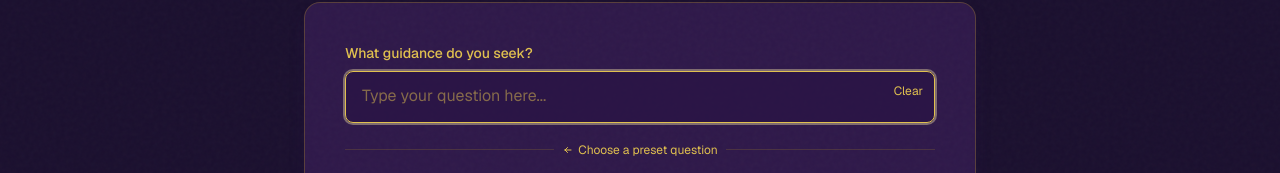
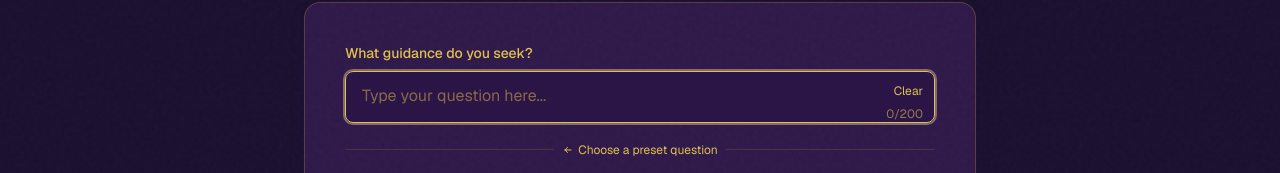
Before and after one commit to zetos/tarot-poc, a Next.js app: page / in a window 1280 px wide. Both pictures are taken after a click on the button "Type your own question". Shown: the part 271-444 px from the top of the page. Built offline with nearby package versions, Linux system fonts and the light colour scheme.

Commit message:
feat: add custom question validation and character limit enforcement (#5)
* feat: enhance QuestionInput with char limit & styling

* refactor: improve validation and error handling for custom questions

* refactor: use `NextResponse.json()` directly instead of using object builders

```diff
--- a/src/app/api/reading/route.ts
+++ b/src/app/api/reading/route.ts
@@ -2,6 +2,7 @@ import { allCards } from '@/data/cards';
 import { readingQuestions } from '@/data/questions';
 import { spreads } from '@/data/spreads';
 import { drawCards } from '@/lib/tarot-utils';
+import { validateCustomQuestion } from '@/lib/validation';
 import type { ReadingRequest, ReadingResponse } from '@/types/tarot';
 import { NextResponse } from 'next/server';
 
@@ -13,26 +14,37 @@ export async function POST(request: Request) {
     if ((!questionId || questionId === 'custom') && !customQuestion) {
       return NextResponse.json(
         { error: 'Missing questionId or customQuestion' },
-        { status: 400 }
+        { status: 400 },
       );
     }
 
     if (!spreadId) {
-      return NextResponse.json(
-        { error: 'Missing spreadId' },
-        { status: 400 }
-      );
+      return NextResponse.json({ error: 'Missing spreadId' }, { status: 400 });
     }
 
-    const question = questionId && questionId !== 'custom'
-      ? readingQuestions.find((q) => q.id === questionId)
-      : null;
+    let validatedCustomQuestion: string | undefined;
+
+    if (customQuestion) {
+      const validation = validateCustomQuestion(customQuestion);
+      if (!validation.success) {
+        return NextResponse.json(
+          { error: validation.errors[0].message },
+          { status: 400 },
+        );
+      }
+      validatedCustomQuestion = validation.data;
+    }
+
+    const question =
+      questionId && questionId !== 'custom'
+        ? readingQuestions.find((q) => q.id === questionId)
+        : null;
     const spread = spreads.find((s) => s.id === spreadId);
 
     if (questionId && questionId !== 'custom' && !question) {
       return NextResponse.json(
         { error: 'Invalid questionId' },
-        { status: 400 }
+        { status: 400 },
       );
     }
 
@@ -47,7 +59,7 @@ export async function POST(request: Request) {
       questionId: questionId || 'custom',
       spreadId,
       cards: drawnCards,
-      customQuestion,
+      customQuestion: validatedCustomQuestion,
     };
 
     return NextResponse.json(response);
@@ -55,7 +67,7 @@ export async function POST(request: Request) {
     console.error('Error in reading API:', error);
     return NextResponse.json(
       { error: 'Internal server error' },
-      { status: 500 }
+      { status: 500 },
     );
   }
 }
--- a/src/components/QuestionInput.tsx
+++ b/src/components/QuestionInput.tsx
@@ -1,7 +1,8 @@
 'use client';
 
-import { useState, useEffect, useRef } from 'react';
+import { useState, useEffect, useRef, useMemo } from 'react';
 import { motion, AnimatePresence } from 'framer-motion';
+import { CUSTOM_QUESTION_MAX_LENGTH } from '@/lib/validation-constants';
 
 type SelectOption = {
   value: string;
@@ -19,6 +20,20 @@ type QuestionInputProps = {
   customPlaceholder?: string;
 };
 
+const getCharCountColor = (length: number, maxLength: number): string => {
+  const ratio = length / maxLength;
+  if (ratio >= 1) return 'text-red-500';
+  if (ratio >= 0.9) return 'text-orange-500';
+  if (ratio >= 0.75) return 'text-yellow-500';
+  return 'text-mage-gold-600/60';
+};
+
+const checkOverLimit = (length: number, maxLength: number): boolean =>
+  length > maxLength;
+
+const checkShowWarning = (length: number, maxLength: number): boolean =>
+  length >= maxLength * 0.9 && !checkOverLimit(length, maxLength);
+
 export default function QuestionInput({
   label,
   options,
@@ -35,6 +50,21 @@ export default function QuestionInput({
   const buttonRef = useRef<HTMLButtonElement>(null);
   const dropdownRef = useRef<HTMLDivElement>(null);
   const textareaRef = useRef<HTMLTextAreaElement>(null);
+
+  const charCountColor = useMemo(
+    () => getCharCountColor(customQuestion.length, CUSTOM_QUESTION_MAX_LENGTH),
+    [customQuestion.length],
+  );
+
+  const overLimit = useMemo(
+    () => checkOverLimit(customQuestion.length, CUSTOM_QUESTION_MAX_LENGTH),
+    [customQuestion.length],
+  );
+
+  const showWarning = useMemo(
+    () => checkShowWarning(customQuestion.length, CUSTOM_QUESTION_MAX_LENGTH),
+    [customQuestion.length],
+  );
 
   const selectedOption = options.find((opt) => opt.value === value);
   const displayValue = selectedOption ? selectedOption.label : placeholder;
@@ -82,7 +112,7 @@ export default function QuestionInput({
       } else if (event.key === 'ArrowUp') {
         event.preventDefault();
         setHighlightedIndex((prev) =>
-          prev <= 0 ? options.length - 1 : prev - 1
+          prev <= 0 ? options.length - 1 : prev - 1,
         );
       } else if (event.key === 'Enter') {
         event.preventDefault();
@@ -192,16 +222,38 @@ export default function QuestionInput({
             onChange={(e) => onChangeCustomQuestion(e.target.value)}
             placeholder={customPlaceholder}
             rows={1}
-            className="w-full px-4 py-3 rounded-lg border border-mage-gold-600 bg-mage-purple-900/80 text-mage-gold-400 placeholder-mage-gold-600/50 transition-all focus:outline-none focus:ring-2 focus:ring-mage-gold-500/40 resize-none overflow-hidden"
+            maxLength={CUSTOM_QUESTION_MAX_LENGTH}
+            aria-describedby="char-count"
+            aria-invalid={overLimit}
+            className={`w-full pl-4 pr-12 py-3 rounded-lg border bg-mage-purple-900/80 text-mage-gold-400 placeholder-mage-gold-600/50 transition-all focus:outline-none focus:ring-2 resize-none overflow-hidden ${
+              overLimit
+                ? 'border-red-500 focus:ring-red-500/40'
+                : showWarning
+                  ? 'border-orange-500/70 focus:ring-orange-500/40'
+                  : 'border-mage-gold-600 focus:ring-mage-gold-500/40'
+            }`}
             style={{ minHeight: '52px' }}
           />
           <button
             type="button"
             onClick={handleSwitchToPreset}
             className="absolute right-3 top-3 text-xs text-mage-gold-600 hover:text-mage-gold-500 transition-colors"
+            aria-label="Clear question"
           >
             Clear
           </button>
+          <div
+            id="char-count"
+            role="status"
+            className="absolute bottom-2 right-3 text-xs transition-colors"
+            aria-live={overLimit || showWarning ? 'polite' : 'off'}
+            aria-atomic="true"
+          >
+            <span className="sr-only">Characters used: </span>
+            <span className={charCountColor}>
+              {customQuestion.length}/{CUSTOM_QUESTION_MAX_LENGTH}
+            </span>
+          </div>
         </motion.div>
       )}
 
--- /dev/null
+++ b/src/lib/validation-constants.ts
@@ -0,0 +1,28 @@
+export const VALIDATION_CONSTANTS = {
+  CUSTOM_QUESTION: {
+    MAX_LENGTH: 200,
+    MIN_LENGTH: 1,
+    FIELD_NAME: 'customQuestion',
+    ERROR_CODES: {
+      TOO_LONG: 'TOO_LONG',
+      TOO_SHORT: 'TOO_SHORT',
+      REQUIRED: 'REQUIRED',
+    } as const,
+    ERROR_MESSAGES: {
+      TOO_LONG: (limit: number) =>
+        `Question must be ${limit} characters or less`,
+      TOO_SHORT: 'Question must not be empty',
+      REQUIRED: 'A question is required',
+    },
+  },
+} as const;
+
+export type ValidationConstants = typeof VALIDATION_CONSTANTS;
+
+export type ValidationErrorCode =
+  | ValidationConstants['CUSTOM_QUESTION']['ERROR_CODES'][keyof ValidationConstants['CUSTOM_QUESTION']['ERROR_CODES']];
+
+export type ValidationFieldName = ValidationConstants['CUSTOM_QUESTION']['FIELD_NAME'];
+
+export const CUSTOM_QUESTION_MAX_LENGTH =
+  VALIDATION_CONSTANTS.CUSTOM_QUESTION.MAX_LENGTH;
--- /dev/null
+++ b/src/lib/validation.ts
@@ -0,0 +1,67 @@
+import {
+  VALIDATION_CONSTANTS,
+  CUSTOM_QUESTION_MAX_LENGTH,
+  type ValidationErrorCode,
+  type ValidationFieldName,
+} from './validation-constants';
+
+export type ValidationResult<T> =
+  | { success: true; data: T }
+  | { success: false; errors: readonly ValidationError[] };
+
+export type ValidationError = {
+  field: ValidationFieldName;
+  message: string;
+  code: ValidationErrorCode;
+};
+
+export const validateCustomQuestion = (
+  question: string | undefined
+): ValidationResult<string> => {
+  if (!question) {
+    return {
+      success: false,
+      errors: [
+        {
+          field: VALIDATION_CONSTANTS.CUSTOM_QUESTION.FIELD_NAME,
+          message: VALIDATION_CONSTANTS.CUSTOM_QUESTION.ERROR_MESSAGES.REQUIRED,
+          code: VALIDATION_CONSTANTS.CUSTOM_QUESTION.ERROR_CODES.REQUIRED,
+        },
+      ],
+    };
+  }
+
+  const trimmedQuestion = question.trim();
+
+  if (trimmedQuestion.length === 0) {
+    return {
+      success: false,
+      errors: [
+        {
+          field: VALIDATION_CONSTANTS.CUSTOM_QUESTION.FIELD_NAME,
+          message:
+            VALIDATION_CONSTANTS.CUSTOM_QUESTION.ERROR_MESSAGES.TOO_SHORT,
+          code: VALIDATION_CONSTANTS.CUSTOM_QUESTION.ERROR_CODES.TOO_SHORT,
+        },
+      ],
+    };
+  }
+
+  if (trimmedQuestion.length > CUSTOM_QUESTION_MAX_LENGTH) {
+    return {
+      success: false,
+      errors: [
+        {
+          field: VALIDATION_CONSTANTS.CUSTOM_QUESTION.FIELD_NAME,
+          message:
+            VALIDATION_CONSTANTS.CUSTOM_QUESTION.ERROR_MESSAGES.TOO_LONG(
+              CUSTOM_QUESTION_MAX_LENGTH
+            ),
+          code: VALIDATION_CONSTANTS.CUSTOM_QUESTION.ERROR_CODES.TOO_LONG,
+        },
+      ],
+    };
+  }
+
+  return { success: true, data: trimmedQuestion };
+};
```
